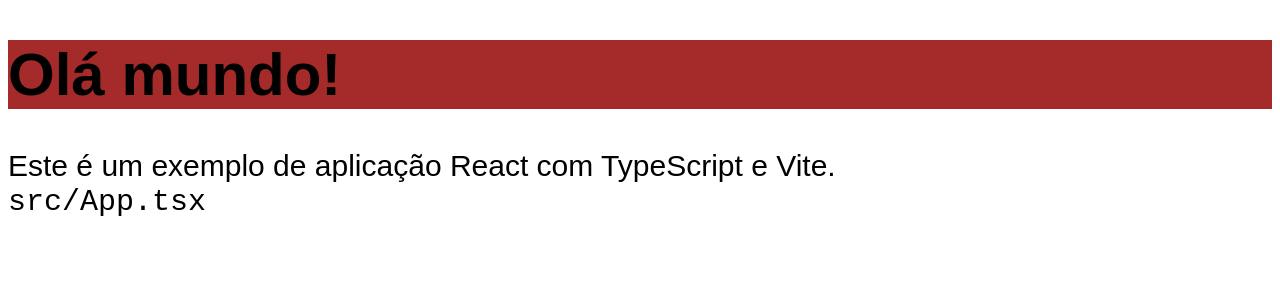
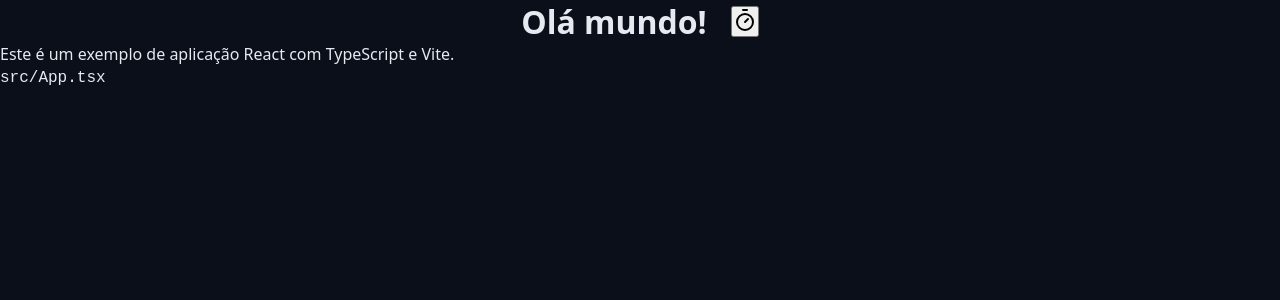
Before and after one commit to Bisdcode/chronos-pomodoro, a React (Vite) app: page / in a window 1280 px wide. Shown: the top 300 px of the page. Built offline with nearby package versions, Linux system fonts and the light colour scheme.

Commit message:
heading config and type

```diff
--- a/package.json
+++ b/package.json
@@ -10,6 +10,7 @@
     "preview": "vite preview"
   },
   "dependencies": {
+    "lucide-react": "^0.487.0",
     "react": "^19.0.0",
     "react-dom": "^19.0.0"
   },
--- a/src/App.tsx
+++ b/src/App.tsx
@@ -1,14 +1,18 @@
-import { Heading } from './components/Heading';
+import { Heading } from "./components/Heading";
 
-import './styles/theme.css';
-import './styles/global.css';
+import "./styles/theme.css";
+import "./styles/global.css";
+import { TimerIcon } from "lucide-react";
 
 function App() {
-    console.log("Oi")
-
 	return (
 		<div>
-        <Heading attr={123} attr2='String'>Olá mundo!</Heading>
+			<Heading>
+				Olá mundo!
+				<button>
+					<TimerIcon />
+				</button>
+			</Heading>
 			<p>
 				Este é um exemplo de aplicação React com TypeScript e Vite.
 				<br />
--- a/src/components/Heading.module.css
+++ b/src/components/Heading.module.css
@@ -1,8 +1,6 @@
 .heading {
-    background: brown;
-    color: black;
+	display: flex;
+	align-items: center;
+	justify-content: center;
+	gap: 2.4rem;
 }
-
-.cyan {
-    color: cyan
-}
--- a/src/components/Heading.tsx
+++ b/src/components/Heading.tsx
@@ -1,6 +1,9 @@
-import styles from './Heading.module.css';
+import styles from "./Heading.module.css";
 
-export function Heading(props) {
-    console.log(props)
-    return <h1 className={styles.heading}>{props.children}</h1>
+type HeadingProps = {
+	children: React.ReactNode;
+};
+
+export function Heading({ children }: HeadingProps) {
+	return <h1 className={styles.heading}>{children}</h1>;
 }
--- a/src/styles/global.css
+++ b/src/styles/global.css
@@ -1,12 +1,17 @@
-body {
-    font-family: sans-serif;
-    font-size: 30px;
+* {
+	margin: 0;
+	padding: 0;
+	box-sizing: border-box;
 }
 
-h1 {
-    color: var(--primary);
+html {
+	font-size: 62.5%;
 }
 
-.heading {
-    background-color: blue;
+body {
+	font-family: system-ui, -apple-system, BlinkMacSystemFont, "Segoe UI", Roboto,
+		Oxygen, Ubuntu, Cantarell, "Open Sans", "Helvetica Neue", sans-serif;
+	font-size: 1.6rem; /* 16px*/
+	background: var(--gray-900);
+	color: var(--text-default);
 }
--- a/src/styles/theme.css
+++ b/src/styles/theme.css
@@ -1,5 +1,39 @@
 /* Variáveis Css */
 
 :root {
-    --primary: pink;
+	--gray-100: #e6e9f0;
+	--gray-200: #cdd3e1;
+	--gray-300: #aab3cc;
+	--gray-400: #555f7d;
+	--gray-500: #454f6a;
+	--gray-600: #363d56;
+	--gray-700: #272f43;
+	--gray-800: #181f2e;
+	--gray-900: #0a0f1a;
+
+	--primary-light: #4de7b7;
+	--primary: #0da170;
+	--primary-dark: #065f46;
+
+	--link-color: #10b981;
+	--link-hover: #0b8a60;
+
+	--success: #22c55e;
+	--warning: #eab308;
+	--error: #991b1b;
+	--info: #0ea5e9;
+
+	--text-over-primary: #0a0f1a;
+	--text-over-primary-dark: #e6e9f0;
+	--text-over-primary-light: #0a0f1a;
+	--text-over-success: #0a0f1a;
+	--text-over-warning: #0a0f1a;
+	--text-over-error: #e6e9f0;
+	--text-over-info: #0a0f1a;
+
+	--text-default: #e6e9f0;
+	--text-muted: #aab3cc;
+
+	--disabled: #555f7d;
+	--text-disabled: #aab3cc;
 }
```
Also changed, not shown: 1 other file (tests, documents, lock files or other folders). Lines whose indentation alone changed are shown as unchanged.
